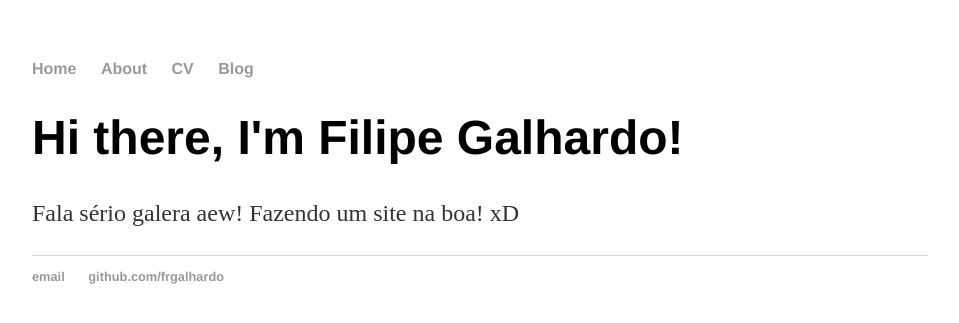
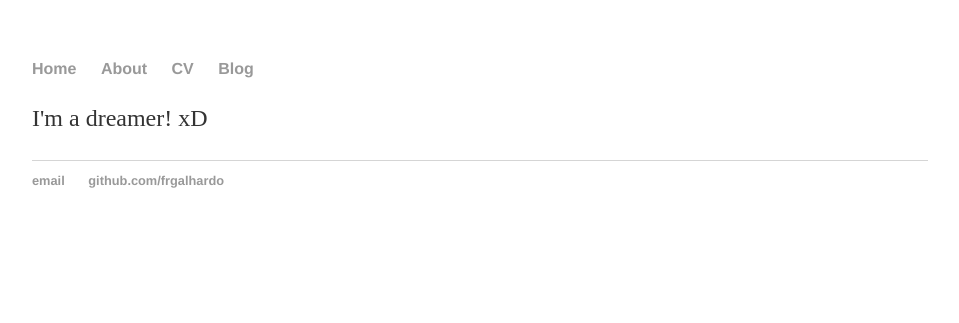
Before and after one commit to FRGalhardo/frgalhardo.github.io, a Jekyll site: the page built from about/index.html, in a window 1280 px wide. Shown: the top 323 px of the page, without its empty margins (160-1119 px from the left). Built offline with Jekyll 4.4.1, drawn with Linux system fonts in a browser that asks for light colours.

Commit message:
Update index.html

```diff
--- a/about/index.html
+++ b/about/index.html
@@ -3,6 +3,5 @@ layout: default
 title: Filipe Galhardo, The Nerd
 ---
 <div class="blurb">
-	<h1>Hi there, I'm Filipe Galhardo!</h1>
-	<p>Fala sério galera aew! Fazendo um site na boa! xD</p>
+	<p>I'm a dreamer! xD</p>
 </div><!-- /.blurb -->
```
